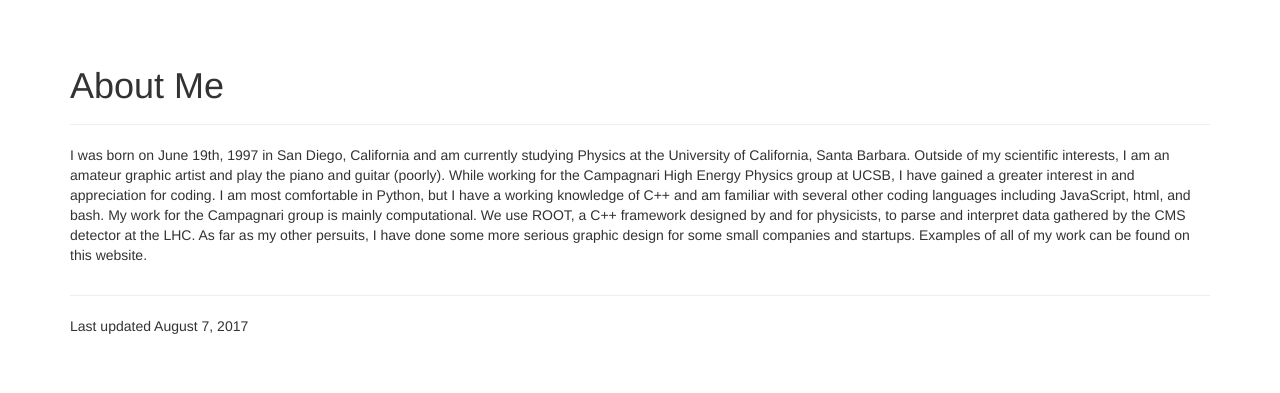
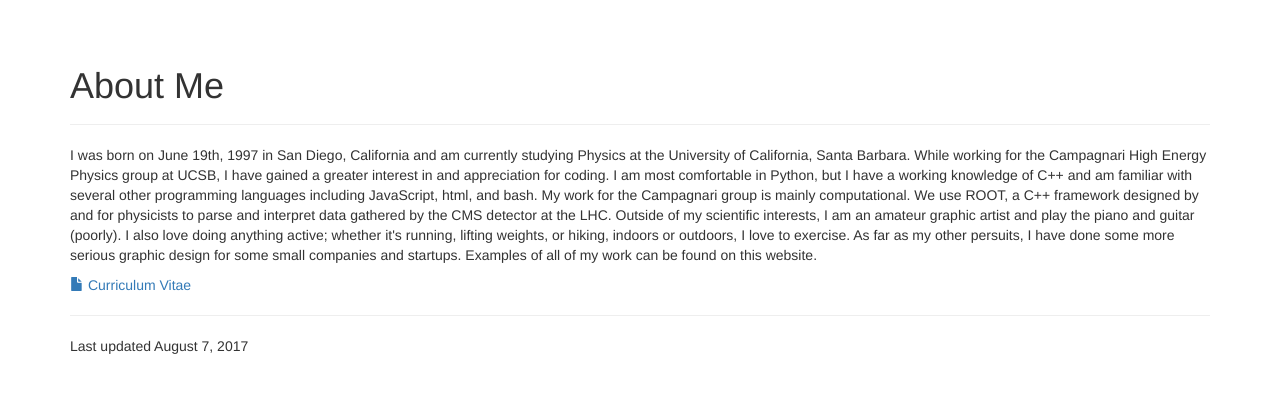
Before and after one commit to jkguiang/my_website, a Flask app: page /about in a window 1280 px wide. Shown: the part 302-695 px from the top of the page. Run offline with Flask 2, Linux system fonts and the light colour scheme; some libraries are stand-ins or nearby versions.

Commit message:
updated bio, added cv

```diff
--- a/templates/about.html
+++ b/templates/about.html
@@ -32,7 +32,7 @@
         <div class="row">
             <div class="text-center">
                 <!-- Replace this with profile image -->
-                <img src={{ url_for('static', filename='img/profile_pic.png') }} width="200" height="200" class="img-thumbnail" alt="Generic placeholder thumbnail">
+                <img src={{ url_for('static', filename='img/prof_pic.png') }} width="200" height="200" class="img-thumbnail" alt="Generic placeholder thumbnail">
             </div>
         </div>
     </div>
@@ -46,12 +46,15 @@
 <div class="container">
     <p>
         I was born on June 19th, 1997 in  San Diego, California and am currently studying Physics at the University of California, Santa Barbara.
-        Outside of my scientific interests, I am an amateur graphic artist and play the piano and guitar (poorly). While working for the Campagnari
-        High Energy Physics group at UCSB, I have gained a greater interest in and appreciation for coding. I am most comfortable in Python, but
-        I have a working knowledge of C++ and am familiar with several other coding languages including JavaScript, html, and bash. My work for
-        the Campagnari group is mainly computational. We use ROOT, a C++ framework designed by and for physicists, to parse and interpret data gathered
-        by the CMS detector at the LHC. As far as my other persuits, I have done some more serious graphic design for some small companies and
-        startups. Examples of all of my work can be found on this website.
+        While working for the Campagnari High Energy Physics group at UCSB, I have gained a greater interest in and appreciation for coding. I am most
+        comfortable in Python, but I have a working knowledge of C++ and am familiar with several other programming languages including JavaScript, html,
+        and bash. My work for the Campagnari group is mainly computational. We use ROOT, a C++ framework designed by and for physicists to parse and
+        interpret data gathered by the CMS detector at the LHC. Outside of my scientific interests, I am an amateur graphic artist and play the piano
+        and guitar (poorly). I also love doing anything active; whether it's running, lifting weights, or hiking, indoors or outdoors, I love to exercise.
+        As far as my other persuits, I have done some more serious graphic design for some small companies and startups. Examples of all of my work can be
+        found on this website. <br/>
     </p>
+
+    <a href={{ url_for('static', filename='pdf/cv_1pgPDF.pdf') }}><span class="glyphicon glyphicon-file"></span> Curriculum Vitae</a>
 </div>
 {% endblock %}
```
